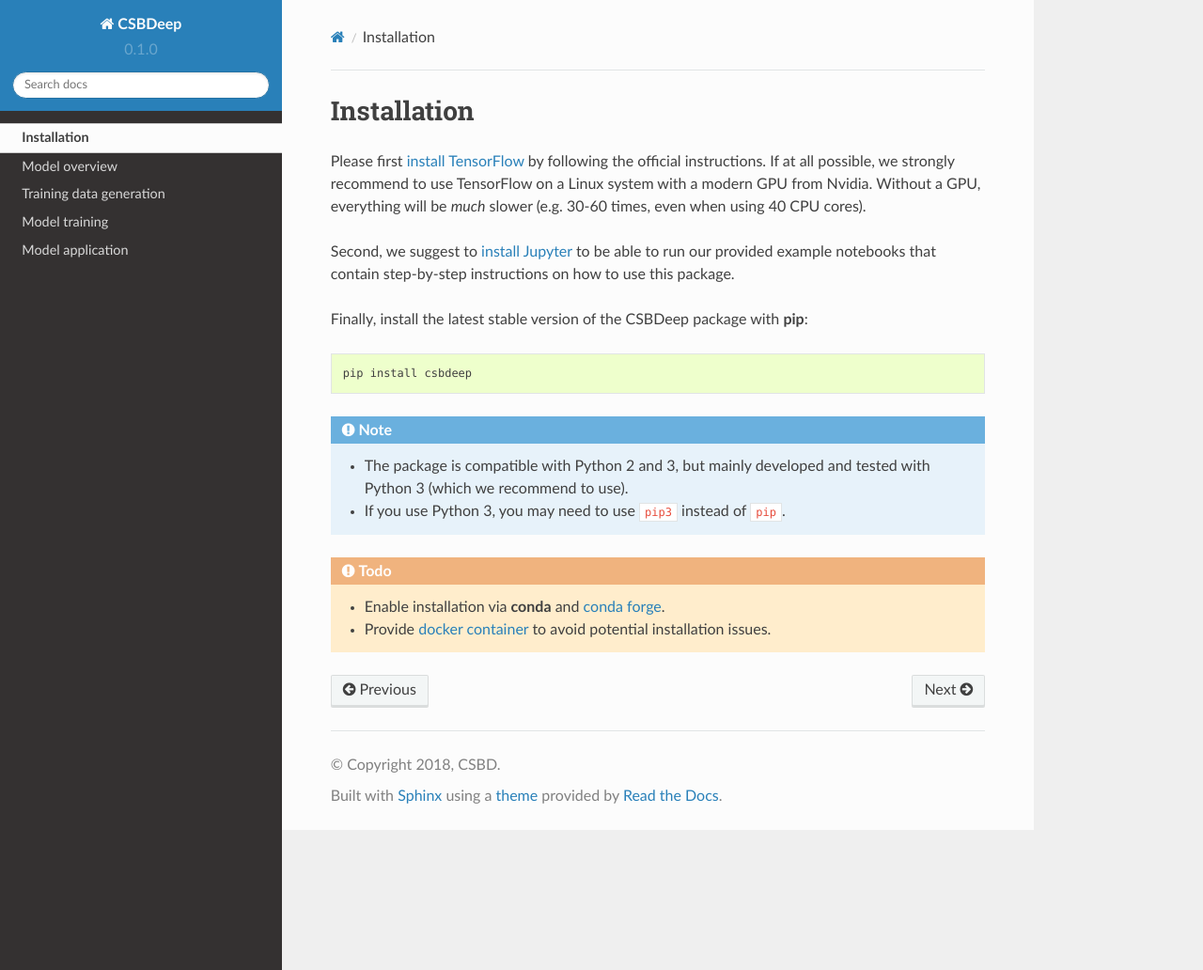
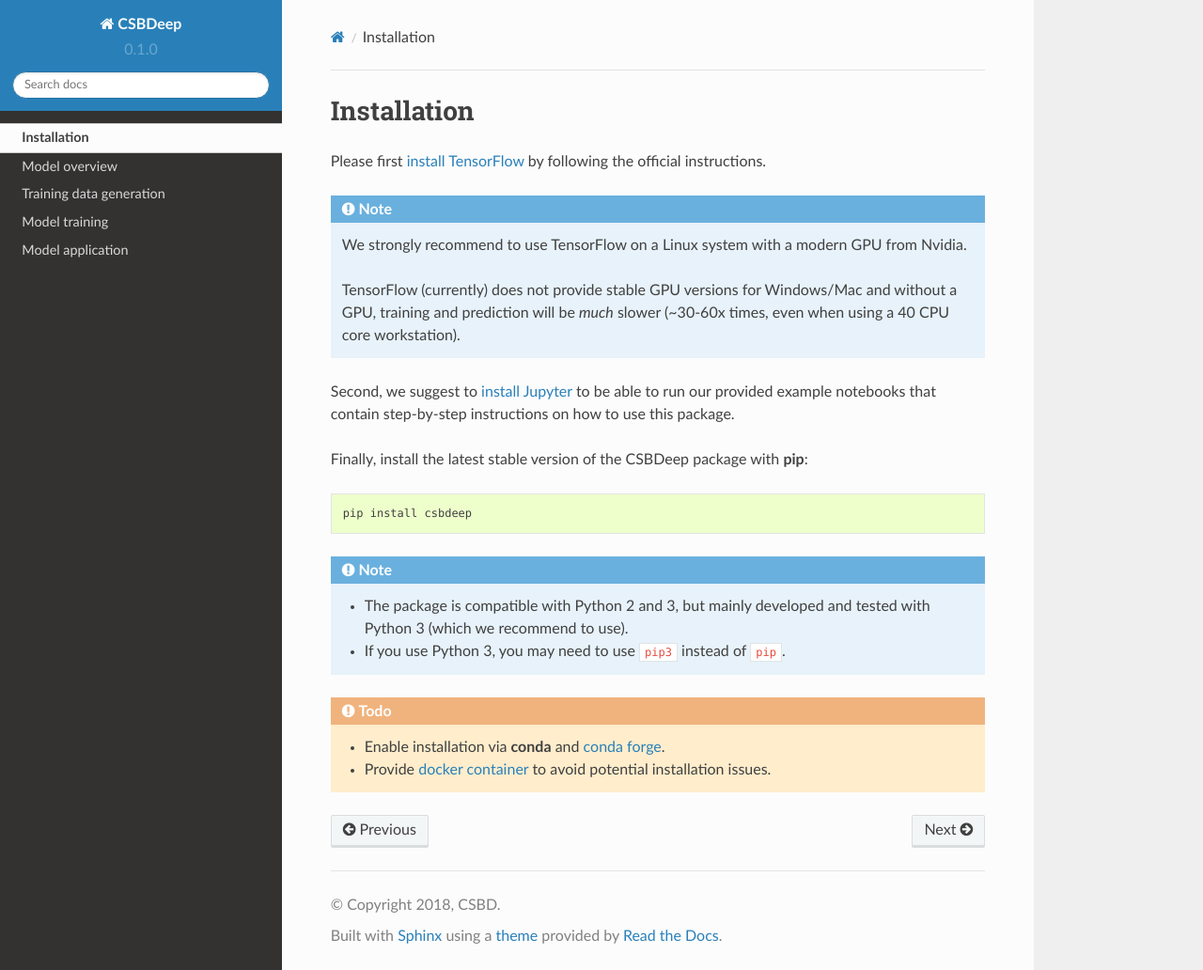
Before and after one commit to CSBDeep/CSBDeep, a Sphinx documentation site: the page built from docs/source/install.rst, in a window 1280 px wide and 1032 px high. Shown: the whole window at 94% size. Built offline with Sphinx 7.4.7 and the Read the Docs theme 2.0.0, drawn with Linux system fonts in a browser that asks for light colours; formulas are drawn with MathJax 3.

Commit message:
add installation note

```diff
--- a/docs/source/install.rst
+++ b/docs/source/install.rst
@@ -3,8 +3,11 @@
 
 Please first `install TensorFlow <https://www.tensorflow.org/install/>`_
 by following the official instructions.
-If at all possible, we strongly recommend to use TensorFlow on a Linux system with a modern GPU from Nvidia.
-Without a GPU, everything will be *much* slower (e.g. 30-60 times, even when using 40 CPU cores).
+
+.. Note::
+   We strongly recommend to use TensorFlow on a Linux system with a modern GPU from Nvidia.
+
+   TensorFlow (currently) does not provide stable GPU versions for Windows/Mac and without  a GPU, training and prediction will be *much* slower (~30-60x times, even when using a 40 CPU core workstation).
 
 Second, we suggest to `install Jupyter <http://jupyter.org/install>`_ to be able to
 run our provided example notebooks that contain step-by-step instructions on how to use this package.
```
